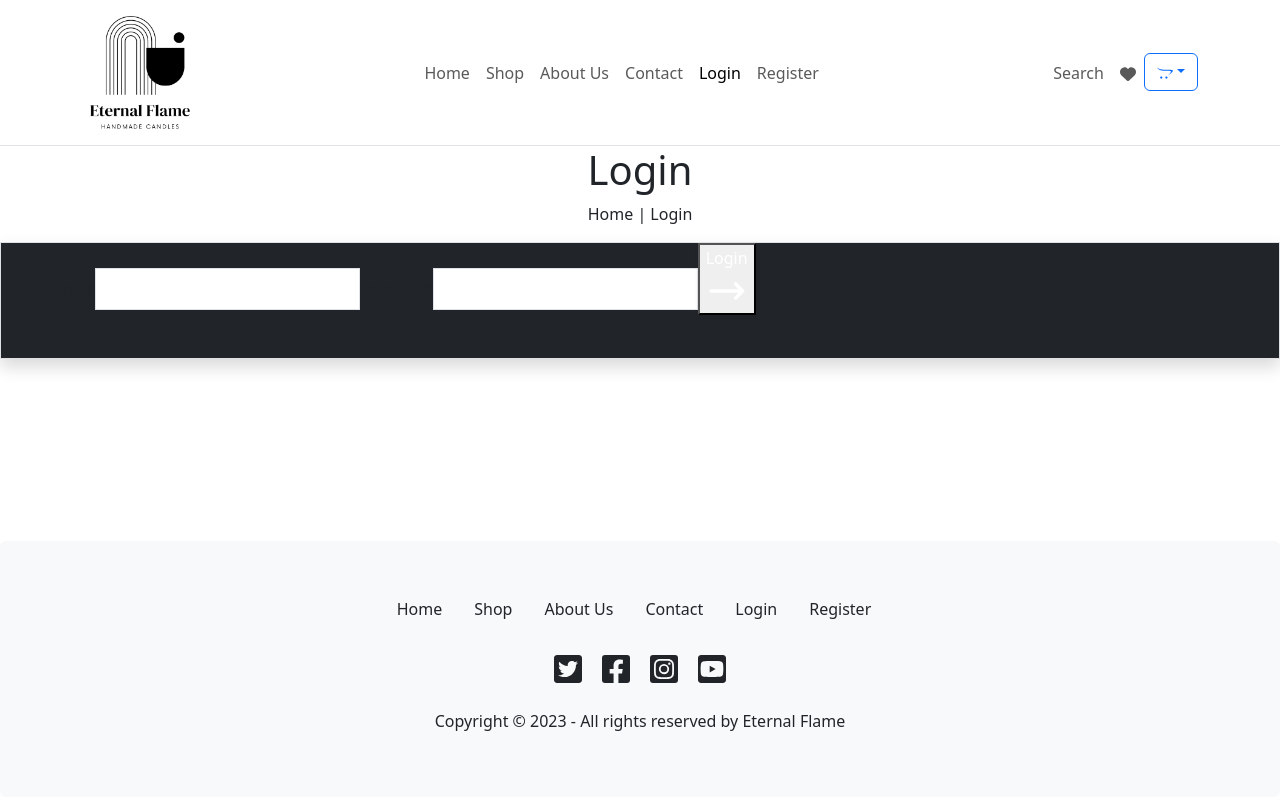
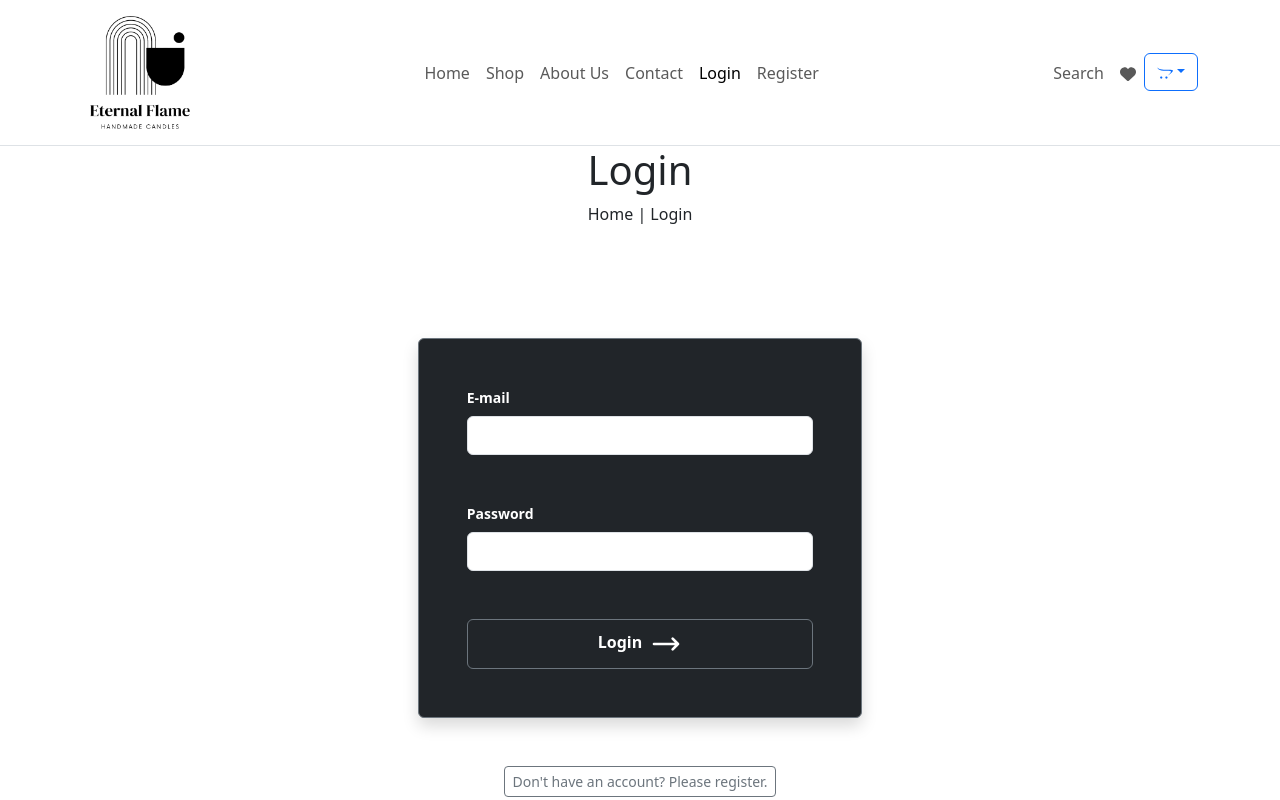
Before and after one commit to kavinda90/CandleShop-frontend, a React (Create React App) app: page /login in a window 1280 px wide. Shown: the top 800 px of the page. Built offline with nearby package versions, Linux system fonts and the light colour scheme.

Commit message:
Login page styles are updated

```diff
--- a/src/pages/Login.jsx
+++ b/src/pages/Login.jsx
@@ -1,10 +1,11 @@
-import React, { useEffect, useState } from "react";
-import { Link, useNavigate } from "react-router-dom";
-import { SectionTitle } from "../components";
-import { toast } from "react-toastify";
-import { useDispatch, useSelector } from "react-redux";
-import { store } from "../store";
-import { loginUser, logoutUser } from "../features/auth/authSlice";
+import React, {useEffect, useState} from "react";
+import {Link, useNavigate} from "react-router-dom";
+import {SectionTitle} from "../components";
+import {toast} from "react-toastify";
+import {useDispatch, useSelector} from "react-redux";
+import {store} from "../store";
+import {loginUser, logoutUser} from "../features/auth/authSlice";
+import "../styles/Login.css";
 
 const Login = () => {
   const [email, setEmail] = useState("");
@@ -61,11 +62,11 @@ const Login = () => {
   return (
     <>
       <SectionTitle title="Login" path="Home | Login" />
-      <div className="flex flex-col justify-center sm:py-12">
-        <div className="p-10 xs:p-0 mx-auto md:w-full md:max-w-md">
-          <div className="bg-dark border border-gray-600 shadow w-full rounded-lg divide-y divide-gray-200">
-            <form className="px-5 py-7" onSubmit={proceedLogin}>
-              <label className="font-semibold text-sm pb-1 block text-accent-content">
+      <div className="d-flex flex-column justify-content-center py-sm-5">
+        <div className="p-5 mx-auto">
+          <div className="bg-dark border border-secondary w-100 rounded shadow divide-y divide-gray-200">
+            <form className="px-5 py-5" onSubmit={proceedLogin}>
+              <label className="fw-semibold small pb-1 d-block text-white">
                 E-mail
               </label>
               <input
@@ -73,9 +74,9 @@ const Login = () => {
                 required={true}
                 onChange={(e) => setEmail(e.target.value)}
                 type="email"
-                className="border rounded-lg px-3 py-2 mt-1 mb-5 text-sm w-full"
+                className="border rounded px-3 py-2 mt-1 mb-5 small w-100"
               />
-              <label className="font-semibold text-sm pb-1 block text-accent-content">
+              <label className="fw-semibold small pb-1 d-block text-white">
                 Password
               </label>
               <input
@@ -83,19 +84,19 @@ const Login = () => {
                 required={true}
                 value={password}
                 onChange={(e) => setPassword(e.target.value)}
-                className="border rounded-lg px-3 py-2 mt-1 mb-5 text-sm w-full"
+                className="border rounded px-3 py-2 mt-1 mb-5 small w-100"
               />
               <button
                 type="submit"
-                className="transition duration-200 bg-blue-600 hover:bg-blue-500 focus:bg-blue-700 focus:shadow-sm focus:ring-4 focus:ring-blue-500 focus:ring-opacity-50 text-white w-full py-2.5 rounded-lg text-sm shadow-sm hover:shadow-md font-semibold text-center inline-block"
+                className="text-white w-100 py-2 rounded small fw-semibold text-center d-inline-block btn btn-outline-secondary"
               >
-                <span className="inline-block mr-2">Login</span>
+                <span className="d-inline-block me-2">Login</span>
                 <svg
                   xmlns="http://www.w3.org/2000/svg"
                   fill="none"
                   viewBox="0 0 24 24"
                   stroke="currentColor"
-                  className="w-4 h-4 inline-block"
+                  className="d-inline-block login-arrow"
                 >
                   <path
                     strokeLinecap="round"
@@ -110,7 +111,7 @@ const Login = () => {
           <div className="py-5 text-center">
             <Link
               to="/register"
-              className="btn btn-neutral text-white"
+              className="btn btn-sm btn-outline-secondary"
               onClick={() => window.scrollTo(0, 0)}
             >
               Don't have an account? Please register.
--- /dev/null
+++ b/src/styles/Login.css
@@ -0,0 +1,3 @@
+.login-arrow {
+  width: 2rem;
+}
```
